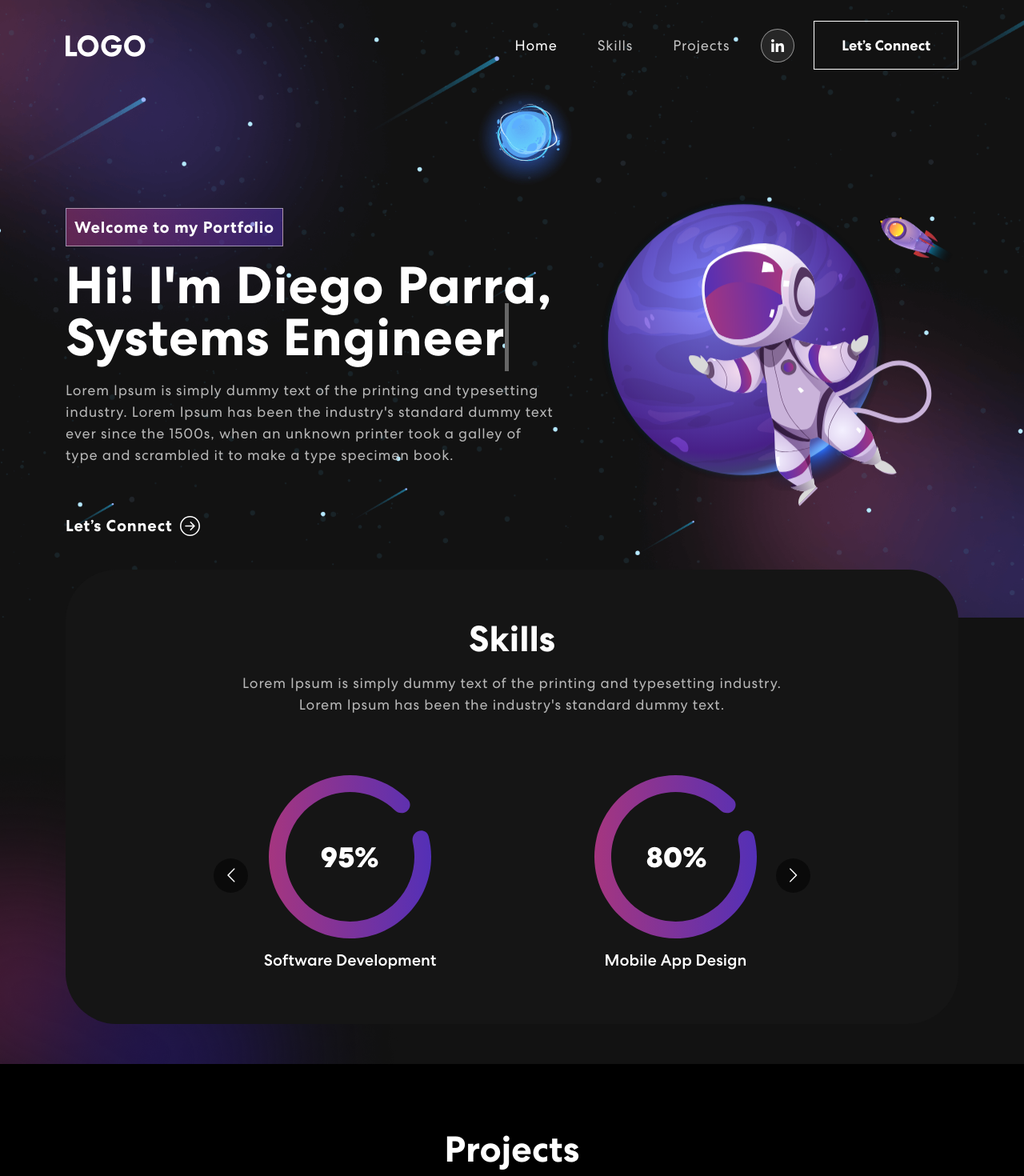
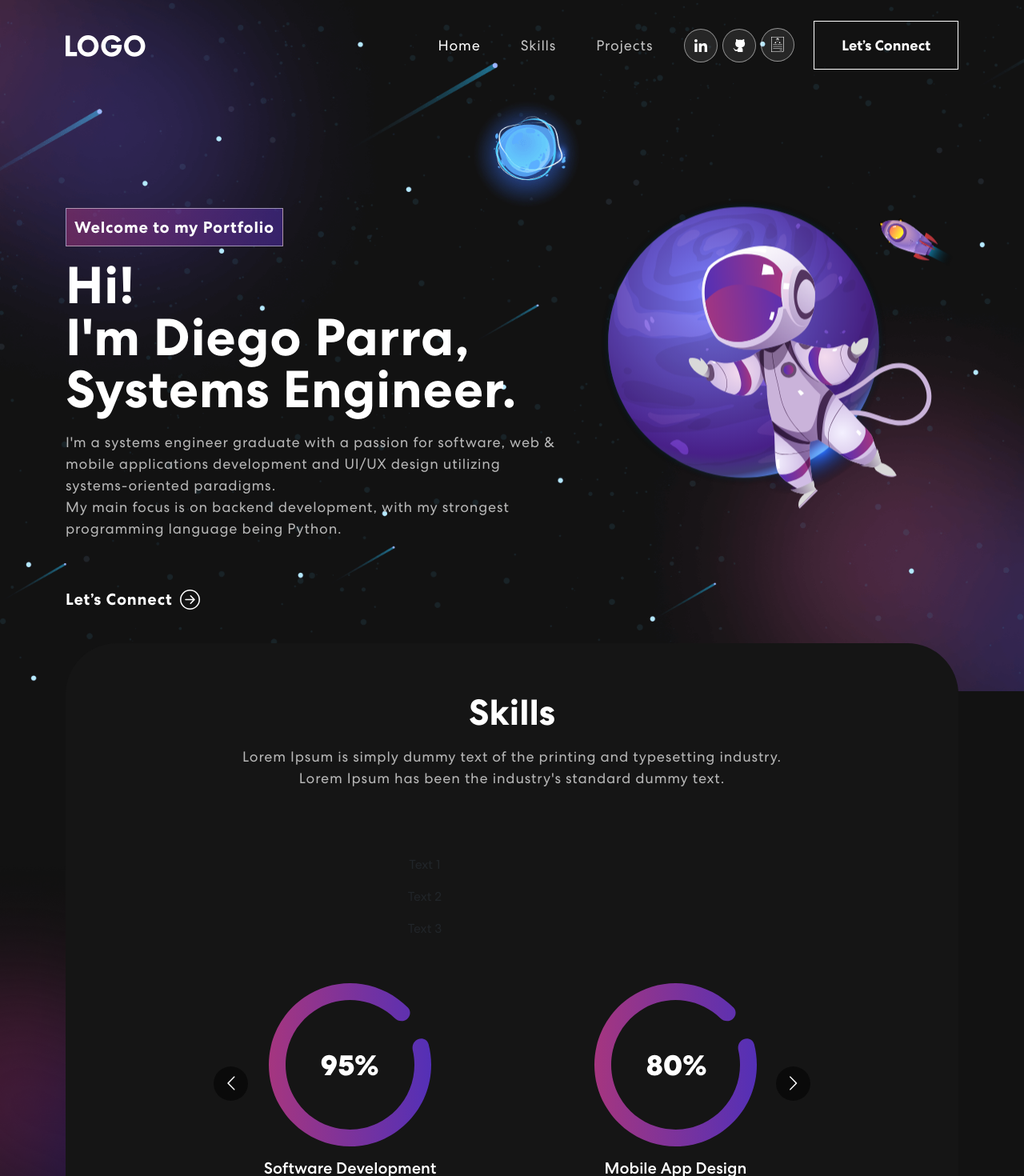
Before and after one commit to Grimcall/proto_website, a React (Create React App) app in the folder react_frontend/: page / in a window 1280 px wide. Shown: the top 1470 px of the page at 80% size. Built offline with nearby package versions, Linux system fonts and the light colour scheme; no server answers.

Commit message:
Added socials.

```diff
--- a/react_frontend/src/components/Banner.jsx
+++ b/react_frontend/src/components/Banner.jsx
@@ -55,8 +55,10 @@ export const Banner = () => {
               {({ isVisible }) =>
               <div className={isVisible ? "animate__animated animate__fadeIn" : ""}>
                 <span className="tagline">Welcome to my Portfolio</span>
-                <h1>{`Hi! I'm Diego Parra, `} <span className="txt-rotate" dataPeriod="1000" data-rotate='[ "Web Developer", "Web Designer", "UI/UX Designer" ]'><span className="wrap">{text}</span></span></h1>
-                  <p>Lorem Ipsum is simply dummy text of the printing and typesetting industry. Lorem Ipsum has been the industry's standard dummy text ever since the 1500s, when an unknown printer took a galley of type and scrambled it to make a type specimen book.</p>
+               { /* <h1>{`Hi! I'm Diego Parra, `} <span className="txt-rotate" dataPeriod="1000" data-rotate='[ "Web Developer", "Web Designer", "UI/UX Designer" ]'><span className="wrap">{text}</span></span></h1> */ }
+                 <h1>Hi!<br/>I'm Diego Parra,<br/>Systems Engineer.</h1>
+                  <p>I'm a systems engineer graduate with a passion for software, web & mobile applications development and UI/UX design utilizing systems-oriented paradigms. <br/>
+                  My main focus is on backend development, with my strongest programming language being Python. </p>
                   <button onClick={() => console.log('connect')}>Let’s Connect <ArrowRightCircle size={25} /></button>
               </div>}
             </TrackVisibility>
--- a/react_frontend/src/components/Footer.jsx
+++ b/react_frontend/src/components/Footer.jsx
@@ -1,5 +1,5 @@
 import { Container, Row, Col } from "react-bootstrap";
-import { MailchimpForm } from "./MailchimpForm";
+//import { MailchimpForm } from "./MailchimpForm";
 import logo from "../assets/img/logo.svg";
 import navIcon1 from "../assets/img/nav-icon1.svg";
 import navIcon2 from "../assets/img/nav-icon2.svg";
@@ -10,13 +10,16 @@ export const Footer = () => {
     <footer className="footer">
       <Container>
         <Row className="align-items-center">
-          <MailchimpForm />
+         {/* <MailchimpForm /> */}
           <Col size={12} sm={6}>
             <img src={logo} alt="Logo" />
           </Col>
           <Col size={12} sm={6} className="text-center text-sm-end">
             <div className="social-icon">
-              <a href="#"><img src={navIcon1} alt="Icon" /></a>
+              <a href="https://www.linkedin.com/in/diego-parra-838739212/"><img src={navIcon1} alt="LinkedIn" /></a>
+              <a href="https://github.com/Grimcall"><img src={navIcon2} alt="GitHub" /></a>
+              <a href="#"><img src={navIcon3} alt="" /></a>
+
             </div>
             <p>Copyright 2023. All Rights Reserved.</p>
           </Col>
--- a/react_frontend/src/components/NavBar.jsx
+++ b/react_frontend/src/components/NavBar.jsx
@@ -50,9 +50,9 @@ export const NavBar = () => {
             </Nav>
             <span className="navbar-text">
               <div className="social-icon">
-                <a href="https://www.linkedin.com/in/diego-parra-838739212/"><img src={navIcon1} alt="" /></a>
-            {/* <a href="#"><img src={navIcon2} alt="" /></a>
-                <a href="#"><img src={navIcon3} alt="" /></a> */ }
+              <a href="https://www.linkedin.com/in/diego-parra-838739212/"><img src={navIcon1} alt="LinkedIn" /></a>
+              <a href="https://github.com/Grimcall"><img src={navIcon2} alt="GitHub" /></a>
+              <a href="#"><img src={navIcon3} alt="" /></a>
               </div>
               <HashLink to='#connect'>
                 <button className="vvd"><span>Let’s Connect</span></button>
--- a/react_frontend/src/components/Skills.jsx
+++ b/react_frontend/src/components/Skills.jsx
@@ -2,12 +2,23 @@ import meter1 from "../assets/img/meter1.svg";
 import meter2 from "../assets/img/meter2.svg";
 import meter3 from "../assets/img/meter3.svg";
 import Carousel from 'react-multi-carousel';
+import {Table} from 'react-bootstrap';
 import 'react-multi-carousel/lib/styles.css';
 import arrow1 from "../assets/img/arrow1.svg";
 import arrow2 from "../assets/img/arrow2.svg";
 import colorSharp from "../assets/img/color-sharp.png"
 
+
+
 export const Skills = () => {
+
+  const tableData = [
+    { text: 'Text 1', icon: 'meter1' },
+    { text: 'Text 2', icon: 'icon2' },
+    { text: 'Text 3', icon: 'icon3' },
+    // add more rows as needed
+  ];
+
   const responsive = {
     superLargeDesktop: {
       // the naming can be any, depends on you.
@@ -37,6 +48,20 @@ export const Skills = () => {
                     <div className="skill-bx wow zoomIn">
                         <h2>Skills</h2>
                         <p>Lorem Ipsum is simply dummy text of the printing and typesetting industry.<br></br> Lorem Ipsum has been the industry's standard dummy text.</p>
+                        <Table borderless className="mb-5">
+                          <tbody>
+                            {tableData.map((item, index) => (
+                              <tr key={index}>
+                                <td>
+                                  <i className={`icon ${item.icon}`} />
+                                  <span className="ml-2">{item.text}</span>
+                                </td>
+                                {/* Add a vertical split between the columns */}
+                                {index % 2 === 0 && <td className="border-left" />}
+                              </tr>
+                            ))}
+                          </tbody>
+                        </Table>
                         <Carousel responsive={responsive} infinite={true} className="owl-carousel owl-theme skill-slider">
                             <div className="item">
                                 <img src={meter1} alt="Image" />
```
Also changed, not shown: react_frontend/src/assets/img/nav-icon2.svg, react_frontend/src/assets/img/nav-icon3.svg.
